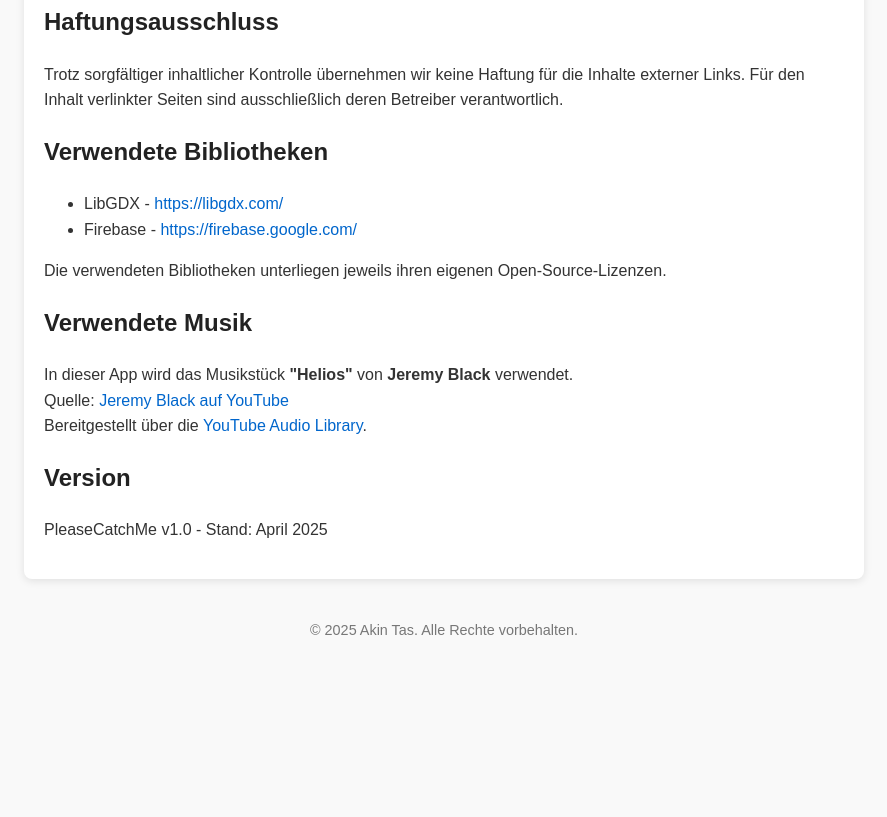
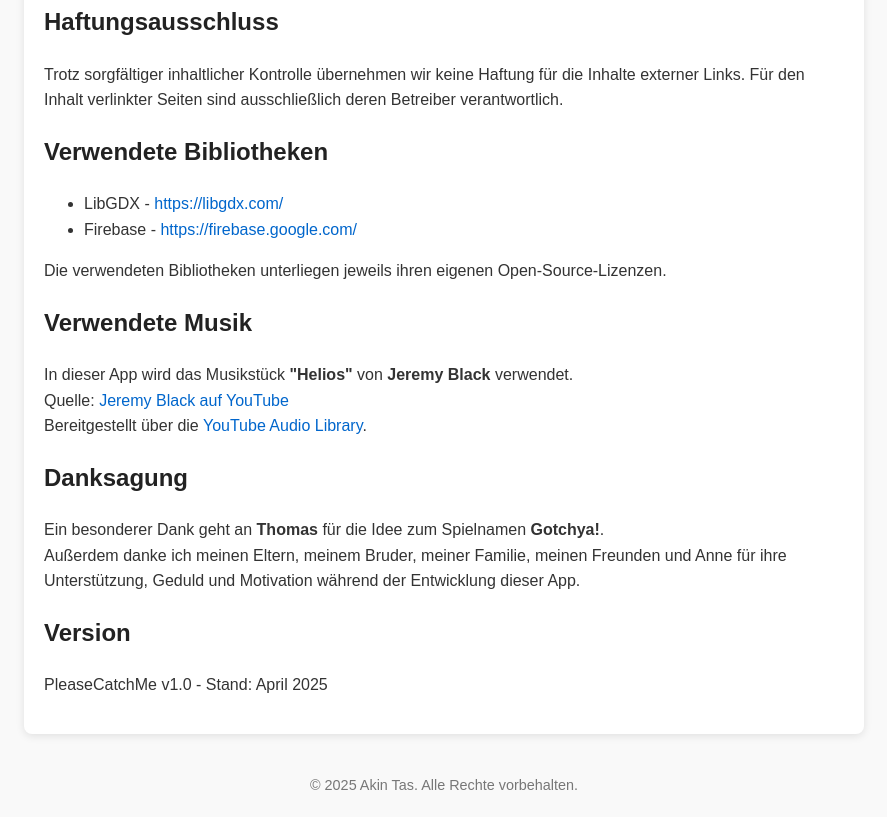
Before and after one commit to AkinT96/catchme, a plain HTML site: page index.html in a window 1280 px wide. Shown: the part 714-1531 px from the top of the page, without its empty margins (196-1083 px from the left). Before the commit the page ends 1376 px from the top, so only its background shows below. Drawn offline with Linux system fonts and the light colour scheme.

Commit message:
Update index.html

```diff
--- a/index.html
+++ b/index.html
@@ -89,6 +89,13 @@
         Bereitgestellt über die <a href="https://www.youtube.com/audiolibrary" target="_blank">YouTube Audio Library</a>.
     </p>
 
+        <h2>Danksagung</h2>
+    <p>
+        Ein besonderer Dank geht an <strong>Thomas</strong> für die Idee zum Spielnamen <strong>Gotchya!</strong>.<br>
+        Außerdem danke ich meinen Eltern, meinem Bruder, meiner Familie, meinen Freunden und Anne für ihre Unterstützung,
+        Geduld und Motivation während der Entwicklung dieser App.
+    </p>
+
     <h2>Version</h2>
     <p>
         PleaseCatchMe v1.0 - Stand: April 2025
```
